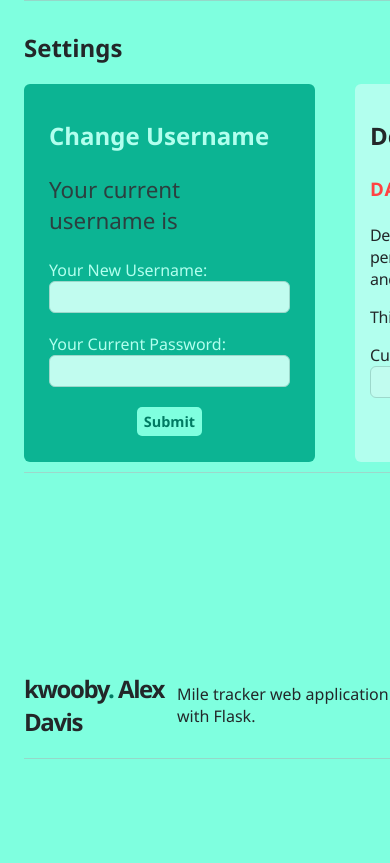
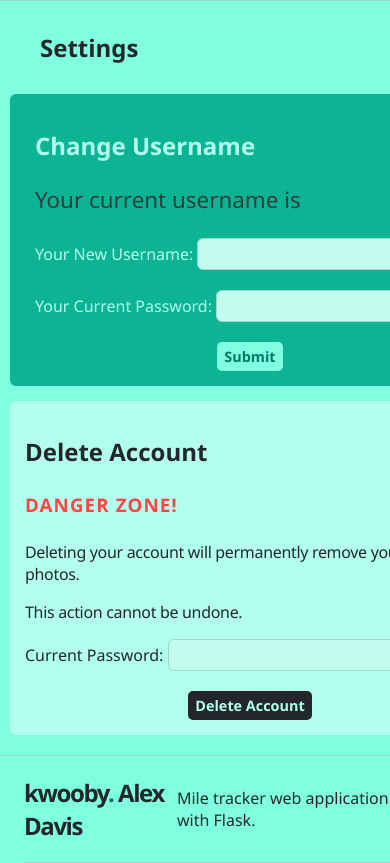
Before and after one commit to kwooby/kwooby, a Flask app: template templates/mile-tracker/settings.html in a window 390 px wide; the page is wider, and only the part inside the window is pictured. Shown: the part 85-948 px from the top of that part. Before the commit the page ends 844 px from the top of that part, so only its background shows below. Run offline with Flask 3, Linux system fonts and the light colour scheme; the template is opened without the code that fills it, so the values that code supplies are empty; some libraries are stand-ins or nearby versions.

Commit message:
style: fix mobile layout overrides

```diff
--- a/static/css/base.css
+++ b/static/css/base.css
@@ -154,3 +154,5 @@ img {
     width: 100%;
     grid-column: 1 / -1;
 }
+
+/* === MOBILE LAYOUT OVERRIDES === */
--- a/static/css/dashboard.css
+++ b/static/css/dashboard.css
@@ -408,6 +408,10 @@ select {
         border-top: 1px solid var(--border);
     }
 
+    .eyebrow {
+        margin: auto;
+    }
+
     .hero-actions {
         display: grid;
         grid-template-columns: repeat(2, 1fr);
--- a/static/css/settings.css
+++ b/static/css/settings.css
@@ -142,3 +142,26 @@ input {
     justify-self: center;
     margin-top: 20px;
 }
+
+/* === MOBILE LAYOUT OVERRIDES === */
+
+@media (max-width: 768px) {
+    .settings-section {
+        width: 100%;
+        box-sizing: border-box;
+        border-top: 1px solid var(--border);
+        margin: 0;
+    }
+
+    .settings-section h1 {
+        margin-left: 40px;
+    }
+
+    .settings-options-section {
+        display: flex;
+        flex-direction: column;
+
+        padding: 10px;
+        gap: 15px;
+    }
+}
```
Also changed, not shown: static/docs/mile-tracker/DEVNOTES.md (+6 -1 lines).
